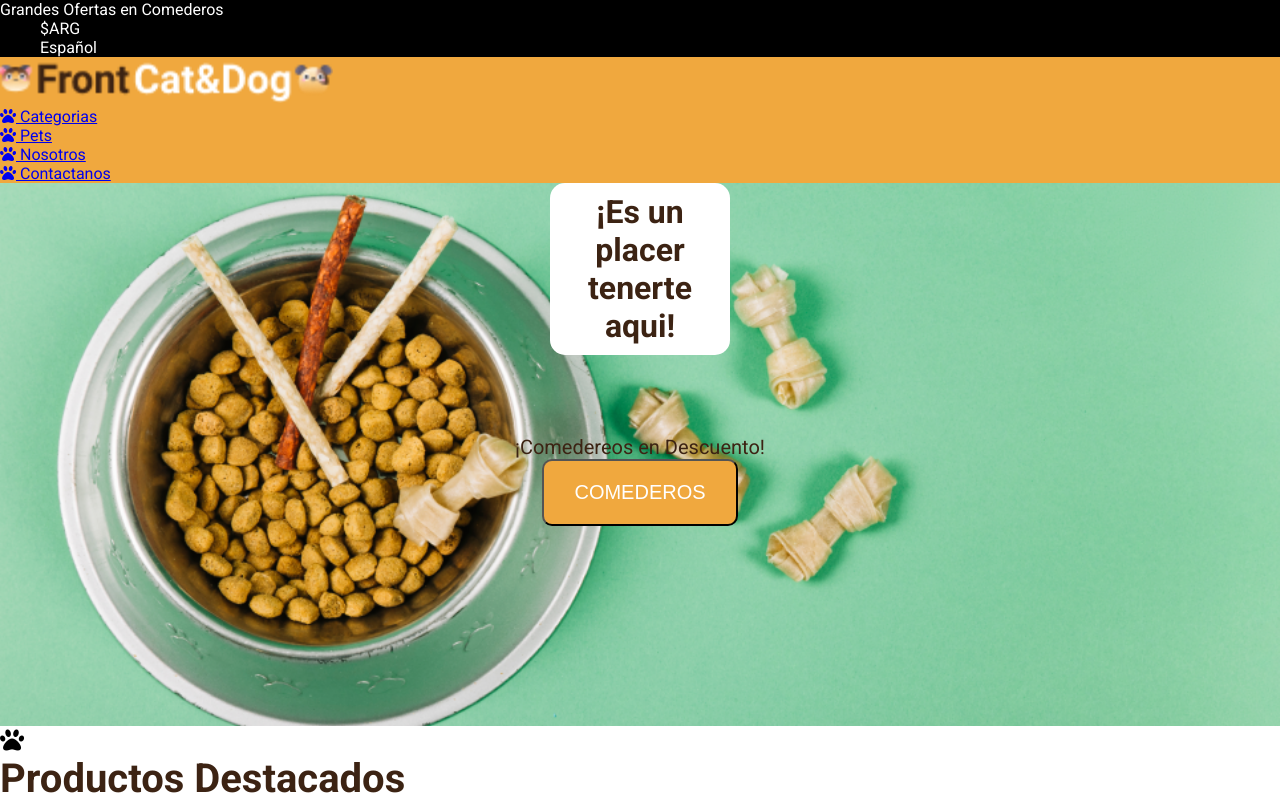
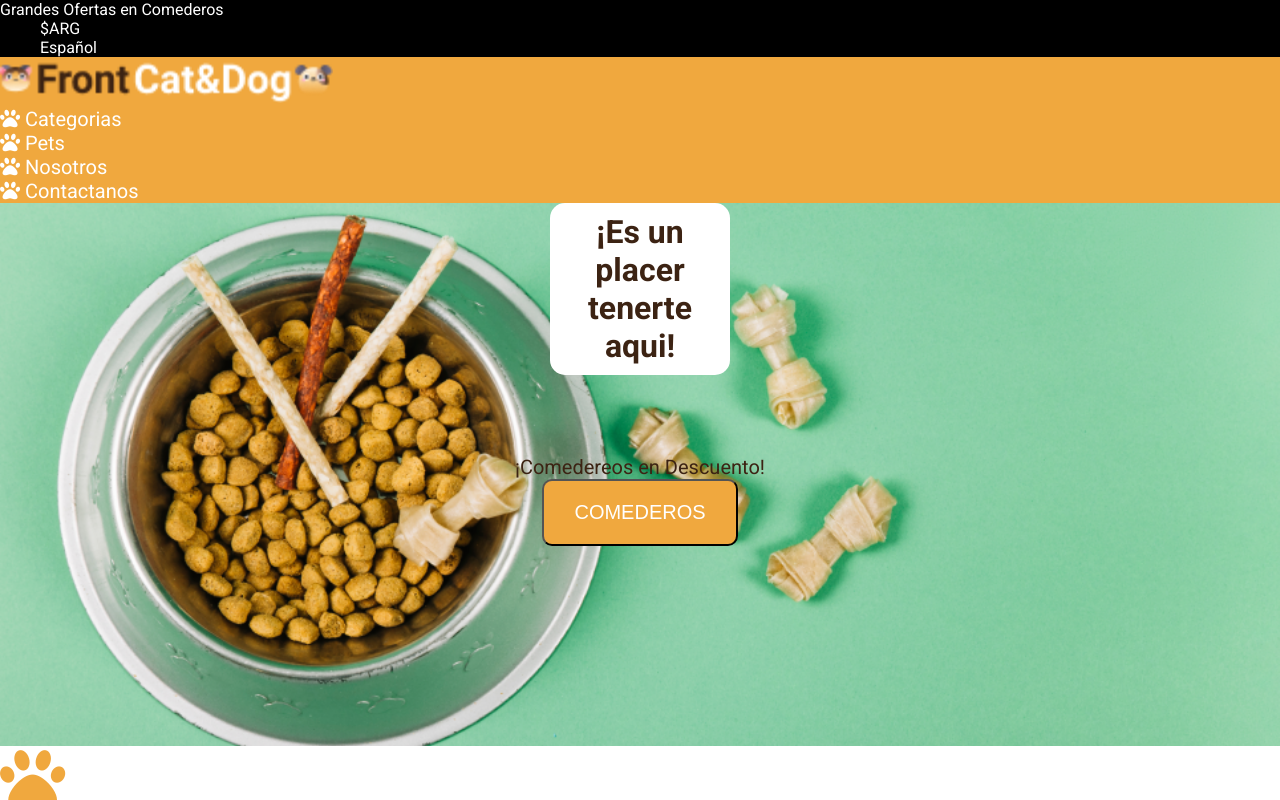
Before and after one commit to Geovanic02/Frontend-I, a plain HTML site: page Pet Shop/index.html in a window 1280 px wide. Shown: the top 800 px of the page. Drawn offline with Linux system fonts and the light colour scheme.

Commit message:
CSS-PetShop

```diff
--- a/Pet Shop/css/style.css
+++ b/Pet Shop/css/style.css
@@ -30,6 +30,14 @@ body{
 li{
     list-style: none;
 }
+
+.menu a{
+    font-size: 20px;
+    font-weight: 400;
+    text-decoration: none;
+    color:#FFFFFF;
+}
+
 #entrada{
     background-image: url(/img/bowl-and-pet-daities-on-green-background\ 1.png);
     background-size: cover;
@@ -71,10 +79,9 @@ strong{
     font-size: 40px;
 }
 
-/** No pude cambiar el tamaño de la huella Help Me! Pleasee! **/
-
-#Huella{
-    font-size: 25px;
+p #huella{
+    color: #F0A83E;
+    font-size: 65px;
 }
 
 #idea{
@@ -181,7 +188,12 @@ span i{
 }
 
 .da{
+    background: #8A8787;
+    padding: 10px 10px;
     font-size: 45px;
+    color:#FFFFFF;
+
+    border-radius: 100%;
 }
 
 #date{
--- a/Pet Shop/index.html
+++ b/Pet Shop/index.html
@@ -23,7 +23,7 @@
         </div>
         <div id="logo-nav">
             <img id="logo" src="img/Logo.png" alt="Logo PetShop">
-            <nav>
+            <nav class="menu">
                     <li> <a href="#"><i class="fas fa-paw"></i> Categorias </a></li>
                     <li> <a href="#"><i class="fas fa-paw"></i> Pets </a></li>
                     <li> <a href="#"><i class="fas fa-paw"></i> Nosotros </a></li>
@@ -41,7 +41,7 @@
         </div>
 
         <div>
-            <p id="Huella"><i class="fas fa-paw" style="font-size: 24px"></i></p>
+            <p><i id="huella" class="fas fa-paw"></i></p>
             <h2><strong>Productos Destacados</strong></h2>
             <p id="idea">Comedereros - Accesorios - Comida</p>
         </div>
```
